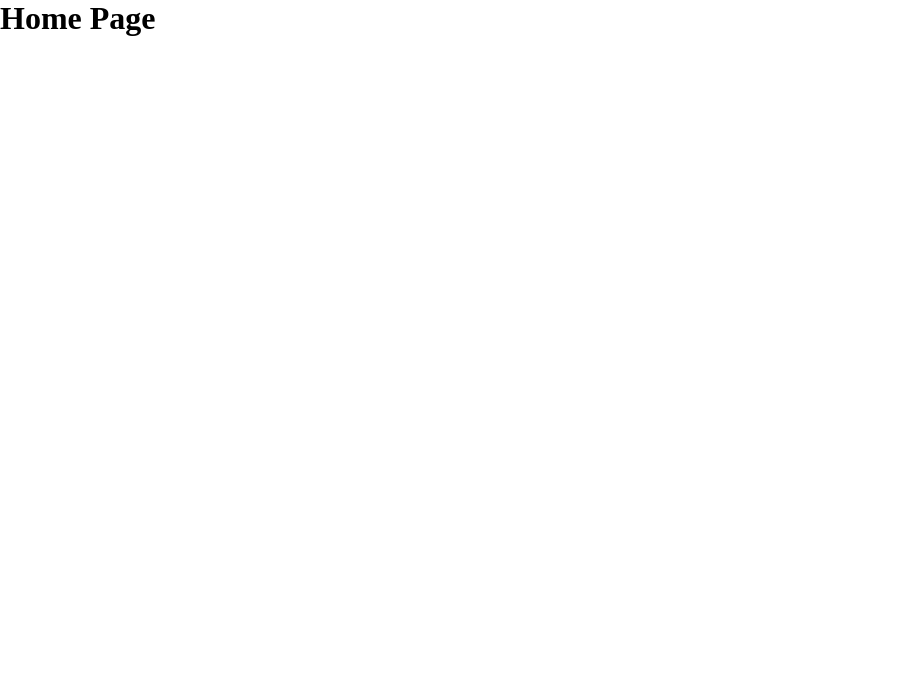
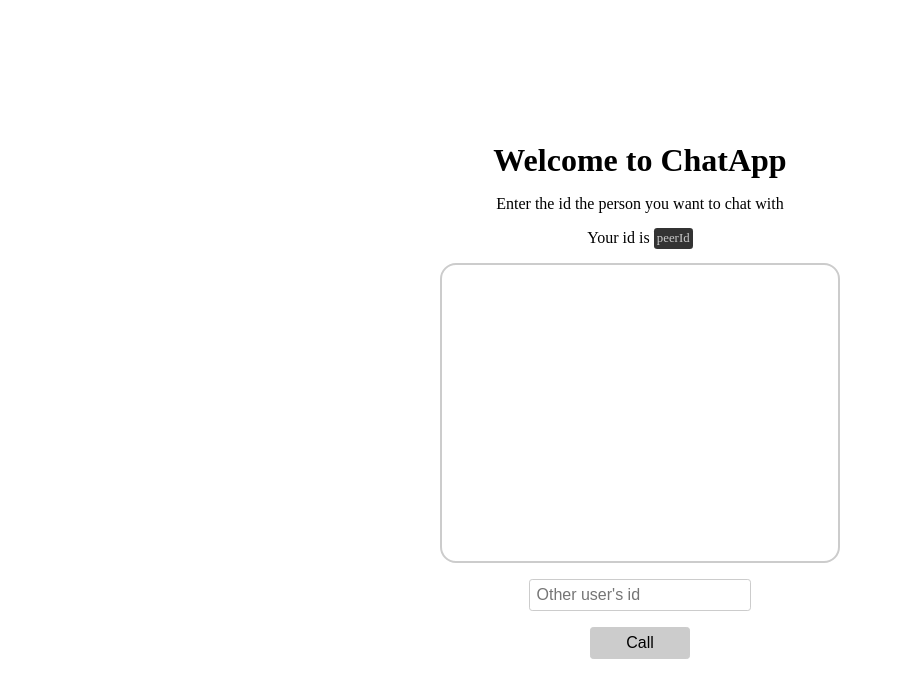
Before and after one commit to jrTilak/video-calling-app-using-peerjs-codedam-tut, a React (Vite) app: page / in a window 1280 px wide. Shown: the top 698 px of the page, without its empty margins (0-903 px from the left). Built offline with nearby package versions, Linux system fonts and the light colour scheme; no server answers.

Commit message:
complete

```diff
--- a/src/components/home-page.jsx
+++ b/src/components/home-page.jsx
@@ -1,5 +1,58 @@
+import { useEffect } from "react";
+import { useState } from "react";
+import { useRef } from "react";
+import { useNavigate } from "react-router";
+
 const HomePage = () => {
-  return <h1>Home Page</h1>;
+  const myVideoRef = useRef();
+  const [remoteUserId, setRemoteUserId] = useState("");
+  const navigate = useNavigate();
+  useEffect(() => {
+    navigator.mediaDevices
+      .getUserMedia({ video: true, audio: false })
+      .then((stream) => {
+        myVideoRef.current.srcObject = stream;
+      });
+  }, []);
+
+  const handleCall = () => {
+    if (!remoteUserId) {
+      alert("Please enter the remote user id");
+      return;
+    }
+    navigate(`/call/${remoteUserId}`);
+  };
+
+  return (
+    <main>
+      <div className="main">
+        <h1>Welcome to ChatApp</h1>
+        <p>Enter the id the person you want to chat with</p>
+        <p>
+          Your id is{" "}
+          <span
+            id="peerId"
+            onClick={() => {
+              // navigator.clipboard.writeText(peerId);
+            }}
+          >
+            peerId
+          </span>
+        </p>
+        {/* YOUR VIDEO  */}
+        <video ref={myVideoRef} autoPlay />
+        <input
+          value={remoteUserId}
+          onChange={(e) => {
+            setRemoteUserId(e.target.value);
+          }}
+          type="text"
+          placeholder="Other user's id"
+        />
+        <button onClick={handleCall}>Call</button>
+      </div>
+    </main>
+  );
 };
 
 export default HomePage;
--- a/src/index.css
+++ b/src/index.css
@@ -3,3 +3,69 @@
   padding: 0;
   box-sizing: border-box;
 }
+
+main {
+  height: 100vh;
+  width: 100vw;
+}
+
+.main {
+  height: 100%;
+  width: 100%;
+  max-width: 1200px;
+  margin: 0 auto;
+  display: flex;
+  flex-direction: column;
+  justify-content: center;
+  align-items: center;
+  gap: 1rem;
+}
+
+video {
+  height: 300px;
+  width: 400px;
+  object-fit: cover;
+  border: 2px solid #ccc;
+  border-radius: 1rem;
+}
+
+input {
+  height: 2rem;
+  border: 1px solid #ccc;
+  border-radius: 0.2rem;
+  padding: 0.4rem;
+  font-size: 1rem;
+}
+button {
+  height: 2rem;
+  border: 1px solid #ccc;
+  border-radius: 0.2rem;
+  padding: 0.4rem 1rem;
+  font-size: 1rem;
+  background-color: #ccc;
+  cursor: pointer;
+  min-width: 100px;
+}
+
+.videos {
+  display: flex;
+  flex-wrap: wrap;
+  gap: 1rem;
+}
+
+.videoContainer {
+  display: flex;
+  flex-direction: column;
+  gap: 0.5rem;
+  align-items: center;
+  justify-items: center;
+}
+
+#peerId {
+  font-size: 0.8rem;
+  color: #ccc;
+  padding: 0.2rem;
+  border-radius: 0.2rem;
+  background-color: #333;
+  cursor: pointer;
+}
```
